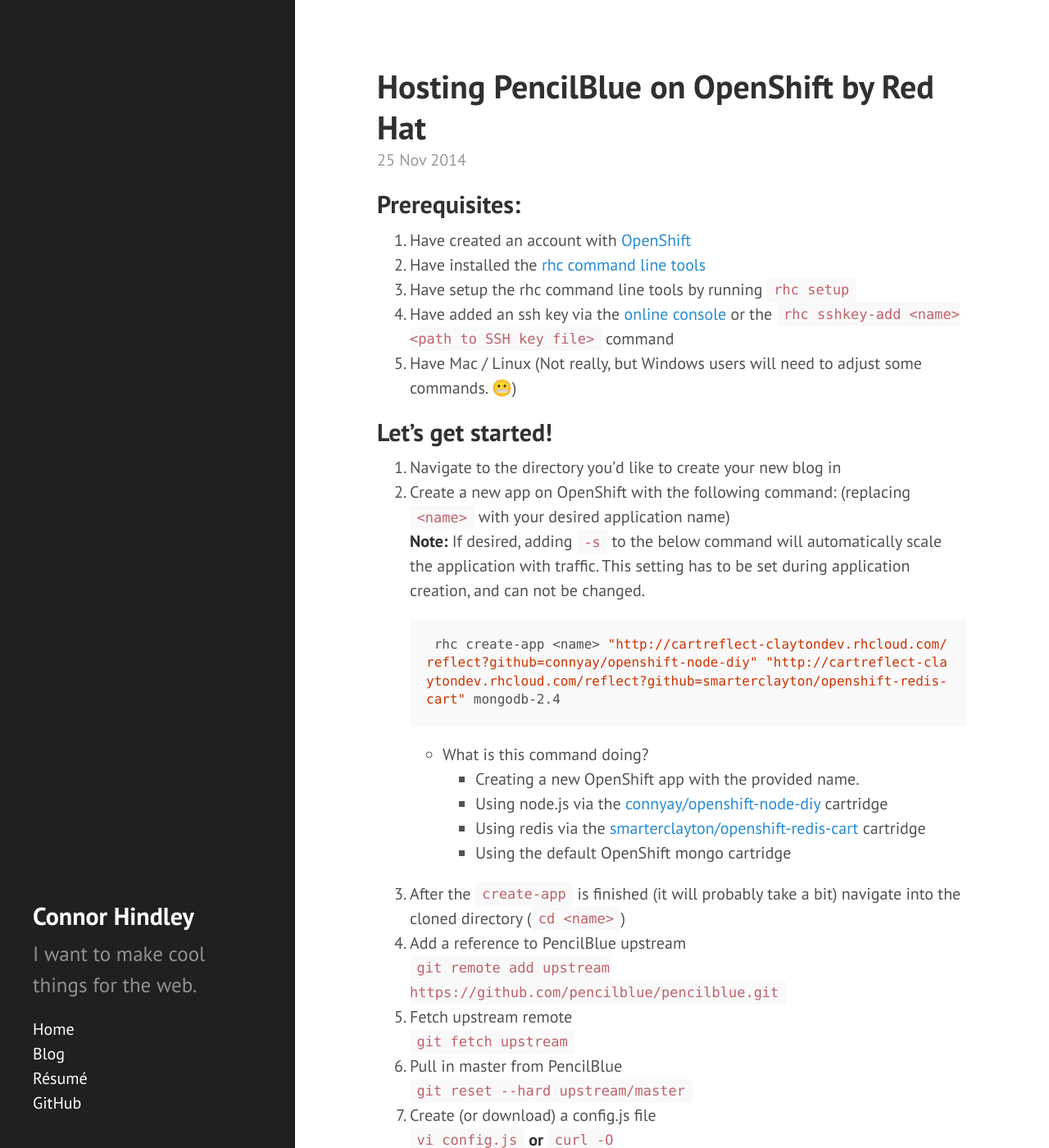
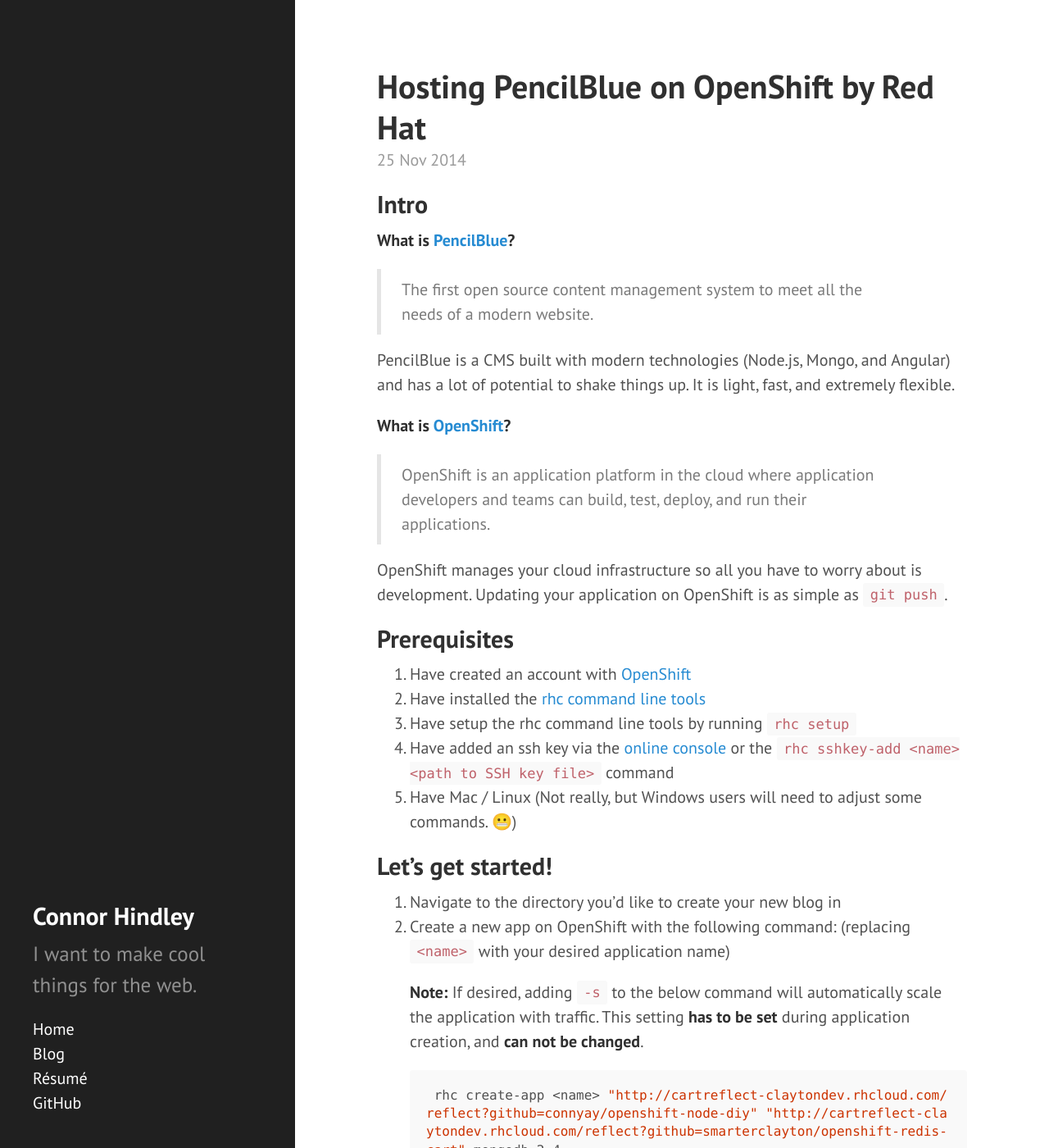
Before and after one commit to connyay/connyay.github.io, a Jekyll site: the page built from _posts/2014-11-25-pencilblue-on-openshift.md, in a window 1280 px wide and 1400 px high. Shown: the whole window at 82% size. Built offline with Jekyll 4.4.1, drawn with Linux system fonts in a browser that asks for light colours; emoji names are drawn with the system emoji font; Markdown is read by kramdown in place of the engine named in the settings.

Commit message:
add intro, fix more formatting

````diff
--- a/_posts/2014-11-25-pencilblue-on-openshift.md
+++ b/_posts/2014-11-25-pencilblue-on-openshift.md
@@ -3,8 +3,18 @@ layout: post
 title: Hosting PencilBlue on OpenShift by Red Hat
 ---
 
-## Prerequisites:
+## Intro
+**What is [PencilBlue](https://pencilblue.org)?**
+> The first open source content management system to meet all the needs of a modern website.
 
+PencilBlue is a CMS built with modern technologies (Node.js, Mongo, and Angular) and has a lot of potential to shake things up. It is light, fast, and extremely flexible.
+
+**What is [OpenShift]((https://www.openshift.com/))?**
+> OpenShift is an application platform in the cloud where application developers and teams can build, test, deploy, and run their applications.
+
+OpenShift manages your cloud infrastructure so all you have to worry about is development. Updating your application on OpenShift is as simple as `git push`.
+
+## Prerequisites
 1. Have created an account with [OpenShift](https://www.openshift.com/app/account/new)
 2. Have installed the [rhc command line tools](https://developers.openshift.com/en/getting-started-client-tools.html)
 3. Have setup the rhc command line tools by running `rhc setup`
@@ -13,10 +23,10 @@ title: Hosting PencilBlue on OpenShift by Red Hat
 
 
 ## Let's get started!
-
 1. Navigate to the directory you'd like to create your new blog in
 2. Create a new app on OpenShift with the following command: (replacing `<name>` with your desired application name)
-    **Note:** If desired, adding `-s` to the below command will automatically scale the application with traffic. This setting has to be set during application creation, and can not be changed.
+
+    **Note:** If desired, adding `-s` to the below command will automatically scale the application with traffic. This setting **has to be set** during application creation, and **can not be changed**.
 
     ```bash
     rhc create-app <name> "http://cartreflect-claytondev.rhcloud.com/reflect?github=connyay/openshift-node-diy" "http://cartreflect-claytondev.rhcloud.com/reflect?github=smarterclayton/openshift-redis-cart" mongodb-2.4
@@ -35,13 +45,19 @@ title: Hosting PencilBlue on OpenShift by Red Hat
 6. Pull in master from PencilBlue
     `git reset --hard upstream/master`
 7. Create (or download) a config.js file
-    `vi config.js` **or** `curl -O https://gist.githubusercontent.com/connyay/76102b76413588f68d12/raw/config.js`
+    `vi config.js`
+    **or**
+    `curl -O https://gist.githubusercontent.com/connyay/76102b76413588f68d12/raw/config.js`
+
     Your `config.js` should look like this:
     {% gist connyay/76102b76413588f68d12 config.js %}
 8. Add an `.openshift/action_hooks` directory
     `mkdir -p .openshift/action_hooks`
-9. Create (or download) an .openshift build action_hook
-    `vi .openshift/action_hooks/build` **or** `curl -o .openshift/action_hooks/build https://gist.githubusercontent.com/connyay/76102b76413588f68d12/raw/build`
+9. Create (or download) an .openshift build action\_hook
+    `vi .openshift/action_hooks/build`
+    **or**
+    `curl -o .openshift/action_hooks/build https://gist.githubusercontent.com/connyay/76102b76413588f68d12/raw/build`
+
     Your `build` action_hook should look like this:
     {% gist connyay/76102b76413588f68d12 build %}
 10. Make the build action hook executable
@@ -61,7 +77,7 @@ If navigating to your app in the browser throws an error, then the first thing y
 `rhc tail <name>`
 
 ## Demo
-A demo of PencilBlue running on Openshift can be found [here](https://pencilblue-connyay.rhcloud.com/article/hello-openshift)
+A demo of PencilBlue running on Openshift can be found [here](https://pencilblue-connyay.rhcloud.com/article/hello-openshift).
 
 
 I hope you find this useful! If you have any questions feel free to reach out at [@_connyay](https://twitter.com/_connyay)
````
